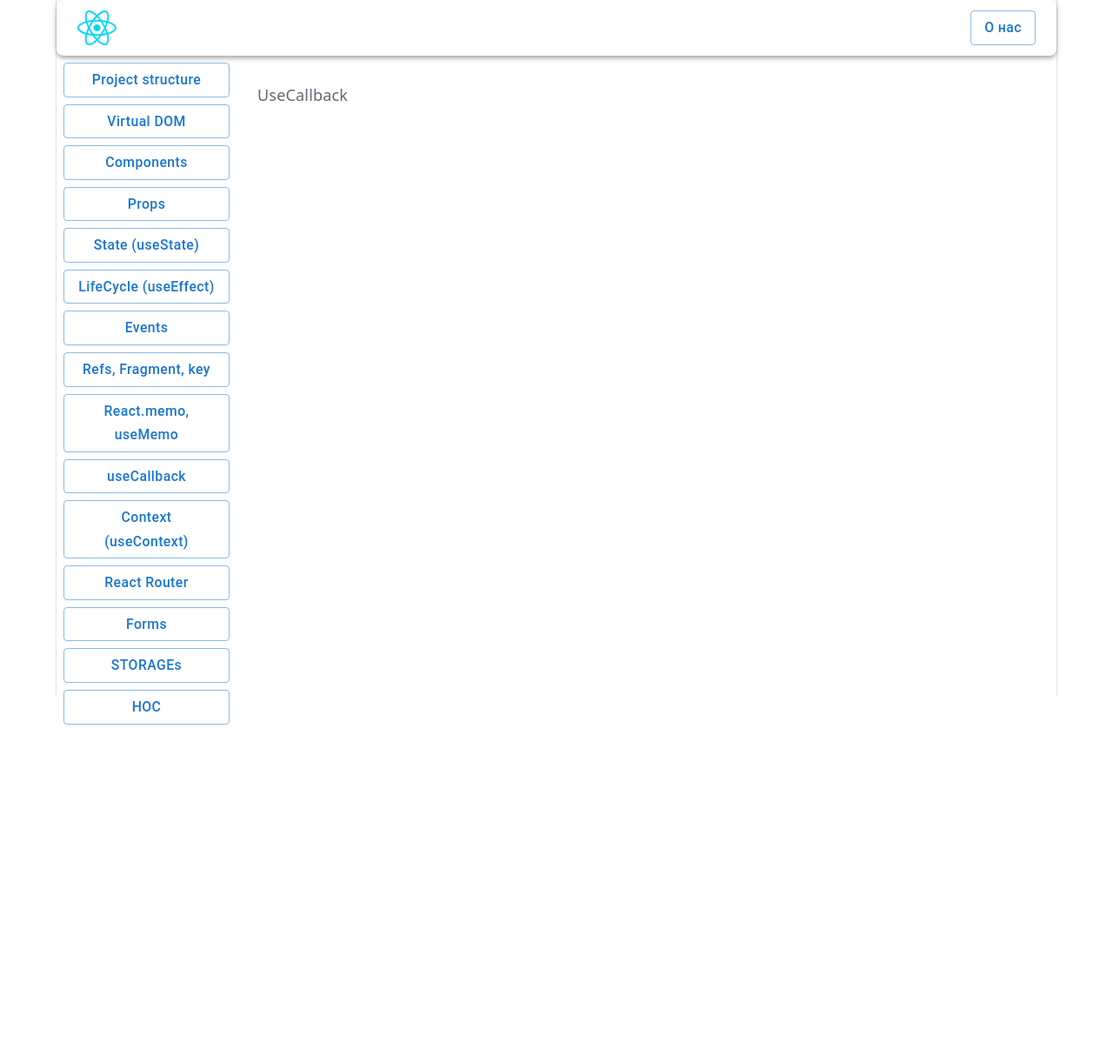
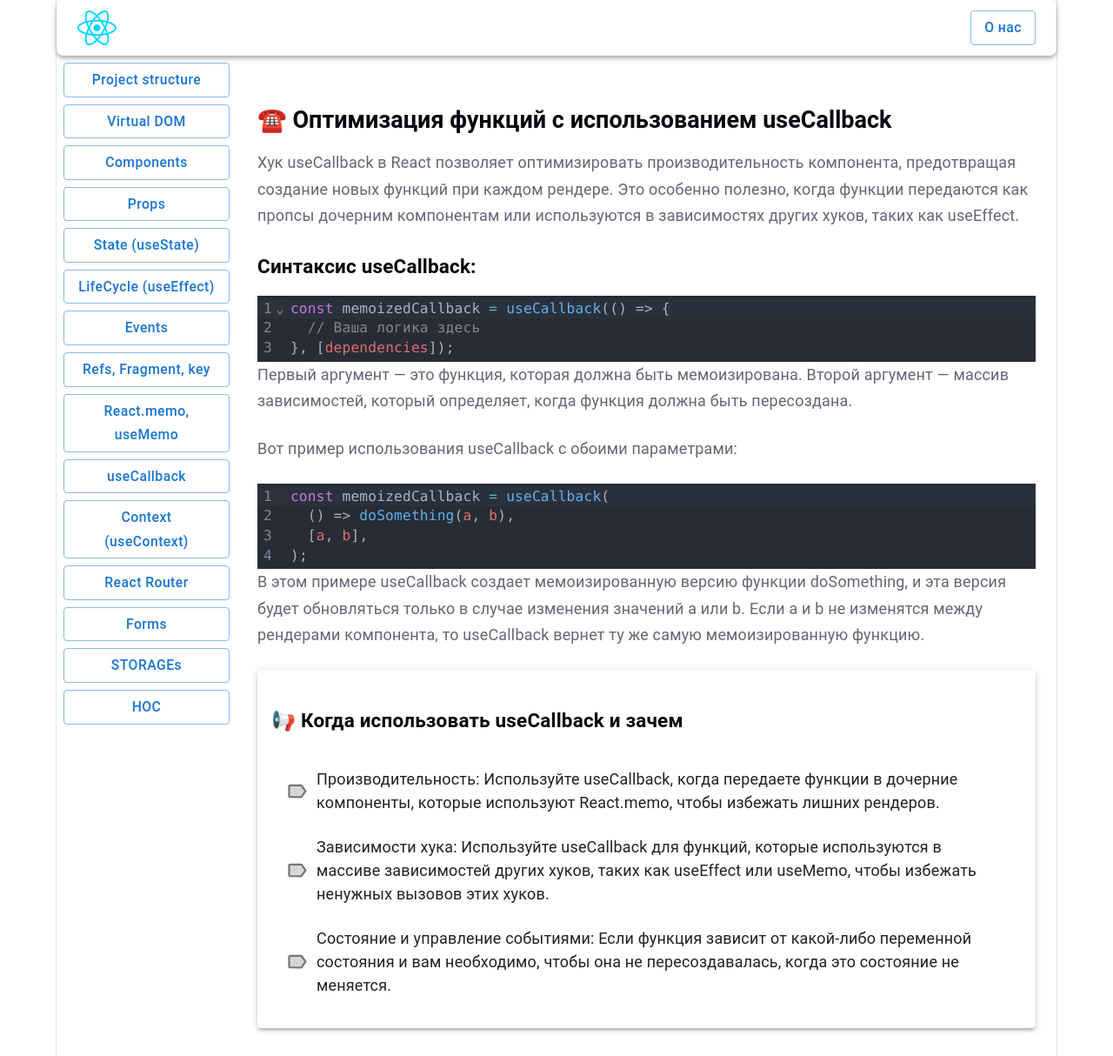
Before and after one commit to DmitriyRadovnya/baza, a React (Vite) app: page /usecallback in a window 1280 px wide. Shown: the whole page at 87% size. Before the commit the page ends 833 px from the top, so only its background shows below. Built offline with nearby package versions, Linux system fonts and the light colour scheme.

Commit message:
feat: implement useCallback page

```diff
--- a/src/components/topics/UseCallback.jsx
+++ b/src/components/topics/UseCallback.jsx
@@ -1,3 +1,43 @@
+import { SectionTitle } from "../shared/SectionTitle";
+import { TextBlock } from "../shared/TextBlock";
+import { CodeBlock } from "../shared/CodeBlock";
+import { NoteBlock } from "../shared/NoteBlock";
+import * as use from "./pages-data/useCallback";
+
 export const UseCallback = () => {
-  return <p>UseCallback</p>;
+  return (
+    <>
+      <SectionTitle variant="h5" icon={"☎️"}>
+        Оптимизация функций с использованием useCallback
+      </SectionTitle>
+      <TextBlock>
+        Хук useCallback в React позволяет оптимизировать производительность
+        компонента, предотвращая создание новых функций при каждом рендере. Это
+        особенно полезно, когда функции передаются как пропсы дочерним
+        компонентам или используются в зависимостях других хуков, таких как
+        useEffect.
+      </TextBlock>
+      <SectionTitle>Синтаксис useCallback:</SectionTitle>
+      <CodeBlock language="jsx" code={use.useCallback} />
+      <TextBlock>
+        Первый аргумент — это функция, которая должна быть мемоизирована. Второй
+        аргумент — массив зависимостей, который определяет, когда функция должна
+        быть пересоздана.
+      </TextBlock>
+      <TextBlock>
+        Вот пример использования useCallback с обоими параметрами:
+      </TextBlock>
+      <CodeBlock language="jsx" code={use.useCallbackWithParams} />
+      <TextBlock>
+        В этом примере useCallback создает мемоизированную версию функции
+        doSomething, и эта версия будет обновляться только в случае изменения
+        значений a или b. Если a и b не изменятся между рендерами компонента, то
+        useCallback вернет ту же самую мемоизированную функцию.
+      </TextBlock>
+      <NoteBlock
+        title={"Когда использовать useCallback и зачем"}
+        items={use.prompts}
+      />
+    </>
+  );
 };
--- /dev/null
+++ b/src/components/topics/pages-data/useCallback.js
@@ -0,0 +1,23 @@
+export const useCallback = `const memoizedCallback = useCallback(() => {
+  // Ваша логика здесь
+}, [dependencies]);  `;
+
+export const useCallbackWithParams = `const memoizedCallback = useCallback(
+  () => doSomething(a, b),
+  [a, b],
+);`;
+
+export const prompts = [
+  {
+    id: 1,
+    text: "Производительность: Используйте useCallback, когда передаете функции в дочерние компоненты, которые используют React.memo, чтобы избежать лишних рендеров.",
+  },
+  {
+    id: 2,
+    text: "Зависимости хука: Используйте useCallback для функций, которые используются в массиве зависимостей других хуков, таких как useEffect или useMemo, чтобы избежать ненужных вызовов этих хуков.",
+  },
+  {
+    id: 3,
+    text: "Состояние и управление событиями: Если функция зависит от какой-либо переменной состояния и вам необходимо, чтобы она не пересоздавалась, когда это состояние не меняется.",
+  },
+];
```
